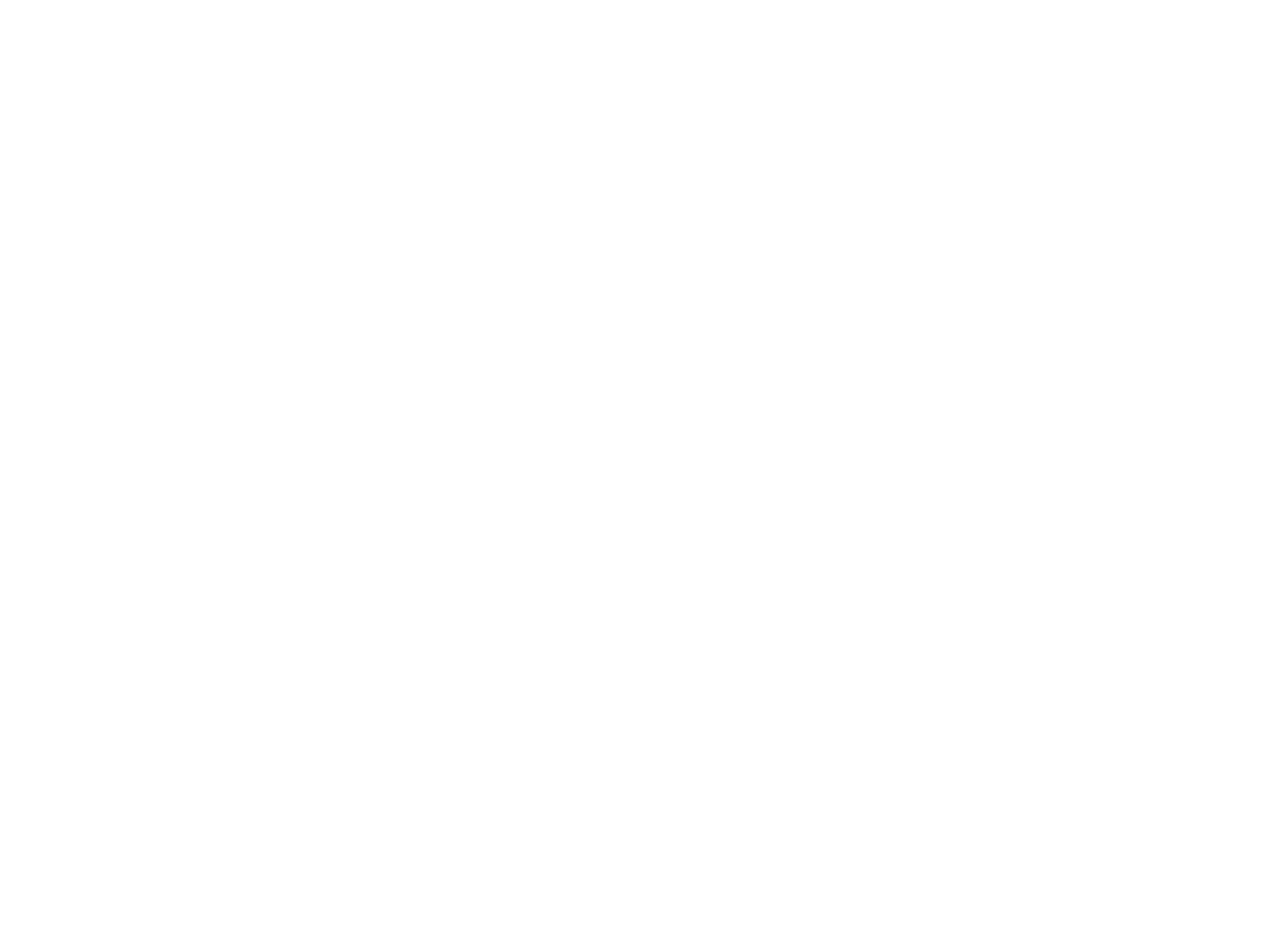
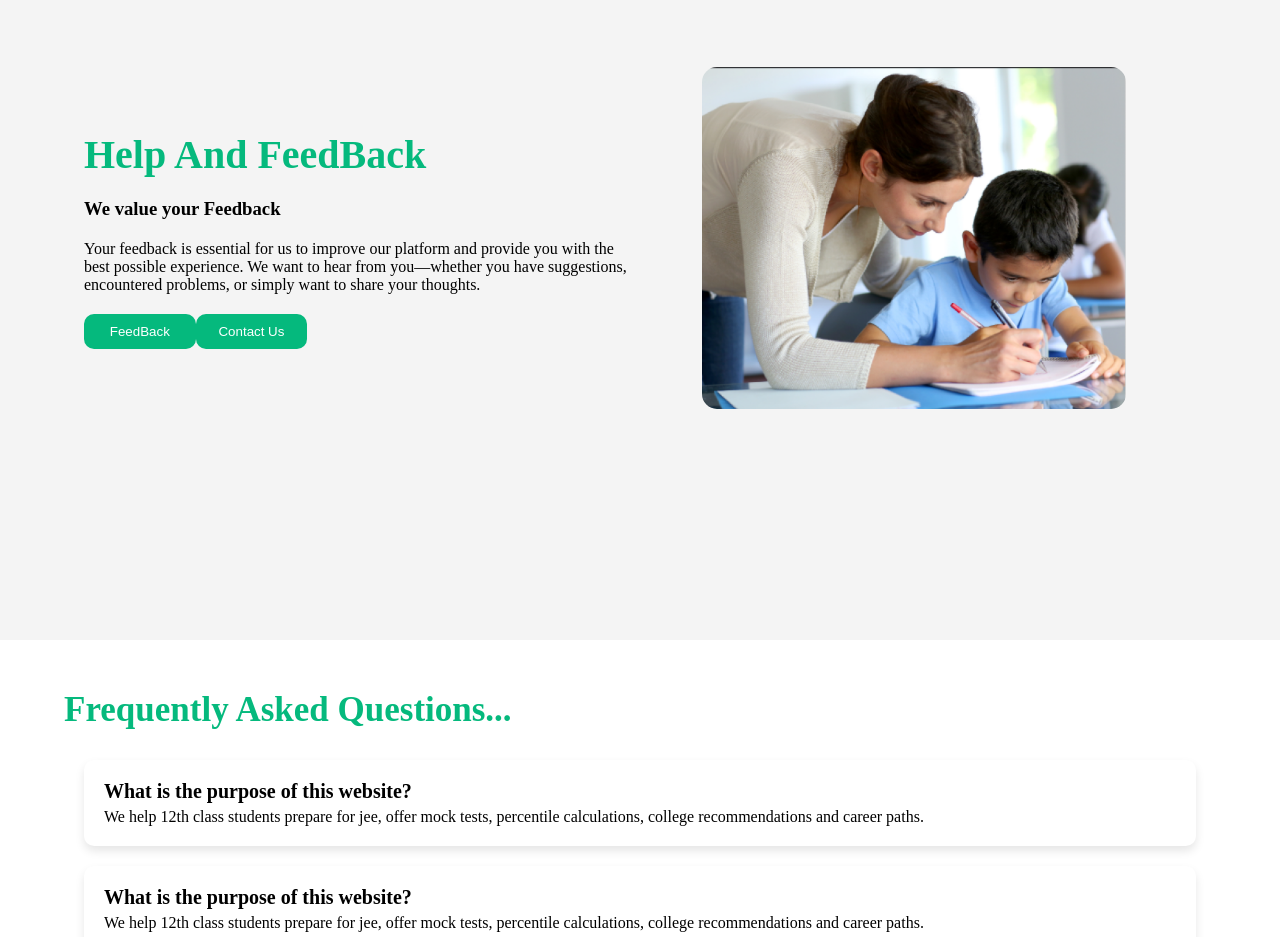
Before and after one commit to ajayverma2611/college-Khojoo, a React (Create React App) app in the folder client/: page / in a window 1280 px wide. Shown: the part 160-1097 px from the top of the page. Before the commit the page ends 800 px from the top, so only its background shows below. Built offline with nearby package versions, Linux system fonts and the light colour scheme.

Commit message:
feedback page

```diff
--- a/client/src/App.css
+++ b/client/src/App.css
@@ -1,38 +1,4 @@
-.App {
-  text-align: center;
+*{
+  margin: 0;
+  padding: 0;
 }
-
-.App-logo {
-  height: 40vmin;
-  pointer-events: none;
-}
-
-@media (prefers-reduced-motion: no-preference) {
-  .App-logo {
-    animation: App-logo-spin infinite 20s linear;
-  }
-}
-
-.App-header {
-  background-color: #282c34;
-  min-height: 100vh;
-  display: flex;
-  flex-direction: column;
-  align-items: center;
-  justify-content: center;
-  font-size: calc(10px + 2vmin);
-  color: white;
-}
-
-.App-link {
-  color: #61dafb;
-}
-
-@keyframes App-logo-spin {
-  from {
-    transform: rotate(0deg);
-  }
-  to {
-    transform: rotate(360deg);
-  }
-}
--- a/client/src/App.js
+++ b/client/src/App.js
@@ -1,11 +1,12 @@
 import { BrowserRouter, Routes, Route } from 'react-router-dom';
 import './App.css';
+import FeedBack from './Presentation/Pages/FeedBack';
 
 function App() {
   return (
    <BrowserRouter>
     <Routes>
-      <Route path="/" element={<h1>Welcome to our Website</h1>} />
+      <Route path="/" element={<FeedBack />} />
     </Routes>
    </BrowserRouter>
   );
--- /dev/null
+++ b/client/src/Presentation/Components/FAQ.js
@@ -0,0 +1,31 @@
+import "../Styles/FAQ.css";
+const FAQ = () => {
+  const faqs = [
+    {
+      question: "What is the purpose of this website?",
+      answer: "We help 12th class students prepare for jee, offer mock tests, percentile calculations, college recommendations and career paths."
+    },
+    {
+
+    }
+  ]
+  return (
+    <div className="mainContainer">
+      <h1 className="faqHeading">Frequently Asked Questions...</h1>
+      <div className="childContainer">
+        <p className="questions">What is the purpose of this website?</p>
+        <p>We help 12th class students prepare for jee, offer mock tests, percentile calculations, college recommendations and career paths.</p>
+      </div>
+      <div className="childContainer">
+        <p className="questions">What is the purpose of this website?</p>
+        <p>We help 12th class students prepare for jee, offer mock tests, percentile calculations, college recommendations and career paths.</p>
+      </div>
+      <div className="childContainer">
+        <p className="questions">What is the purpose of this website?</p>
+        <p>We help 12th class students prepare for jee, offer mock tests, percentile calculations, college recommendations and career paths.</p>
+      </div>
+    </div>
+  )
+}
+
+export default FAQ
--- /dev/null
+++ b/client/src/Presentation/Components/HelpAndFeedBack.js
@@ -0,0 +1,25 @@
+import "../Styles/HelpAndFeedBack.css";
+import helpAndFeedbackImage from "../Assests/helpandfeedback.png";
+import { Button } from "bootstrap";
+const HelpAndFeedBack = () => {
+  return (
+    <div className='helpandfeedbackMainContainer'>
+      <div className="hfContent">
+        <h1 className="feedbackHeading">Help And FeedBack</h1>
+        <div>
+        <h3>We value your Feedback</h3>
+        <p className="hfContentPara">Your feedback is essential for us to improve our platform and provide you with the best possible experience. We want to hear from you—whether you have suggestions, encountered problems, or simply want to share your thoughts.</p>
+        </div>
+        <div className="hfBtnContainer">
+          <button className="hfBtn">FeedBack</button>
+          <button className="hfBtn">Contact Us</button>
+        </div>
+      </div>
+      <div>
+        <img src={helpAndFeedbackImage} alt="helpandfeedback" className="hfImage"/>
+      </div>
+    </div>
+  )
+}
+
+export default HelpAndFeedBack
--- /dev/null
+++ b/client/src/Presentation/Pages/FeedBack.js
@@ -0,0 +1,13 @@
+import FAQ from "../Components/FAQ"
+import HelpAndFeedBack from "../Components/HelpAndFeedBack"
+
+const FeedBack = () => {
+  return (
+    <div>
+      <HelpAndFeedBack/>
+      <FAQ />
+    </div>
+  )
+}
+
+export default FeedBack
--- /dev/null
+++ b/client/src/Presentation/Styles/FAQ.css
@@ -0,0 +1,24 @@
+.mainContainer{
+  display: flex;
+  flex-direction: column;
+  margin-top: 50px;
+  padding: 0 5% 0 5%;
+  height: 100vh;
+}
+.childContainer{
+  background-color: #ffffff;
+  padding: 20px;
+  border-radius: 10px;
+  margin: 10px 20px 10px 20px;
+  box-shadow: 0 5px 10px rgba(0, 0, 0, 0.1);
+}
+.questions{
+  font-size: 20px;
+  font-weight: bold;
+  margin-bottom: 5px;
+}
+.faqHeading{
+  font-size: 35px;
+  color: #05B97D;
+  margin-bottom: 20px;
+}
--- /dev/null
+++ b/client/src/Presentation/Styles/HelpAndFeedBack.css
@@ -0,0 +1,43 @@
+.helpandfeedbackMainContainer{
+  display: flex;
+  flex-direction: row;
+  background-color: #f4f4f4;
+  justify-content: center;
+  align-items: center;
+  padding: 0 1% 0 5%;
+  height: 100vh;
+}
+.feedbackHeading{
+  font-size: 40px;
+  color: #05B97D;
+  margin-bottom: 20px;
+}
+.hfContent{
+  display: flex;
+  flex-direction: column;
+  width: 50%;
+  padding: 20px;
+}
+.hfImage{
+  height: 70%;
+  width: 70%;
+  border-radius: 15px;
+  margin-left: 40px;
+}
+.hfContentPara{
+  margin-top: 20px;
+}
+.hfBtn{
+  background-color: #05B97D;
+  color: #ffffff;
+  padding: 10px;
+  border-radius: 10px;
+  border: none;
+  width: 120px;
+}
+.hfBtnContainer{
+  display: flex;
+  width: 40%;
+  justify-content: space-between;
+  margin-top: 20px;
+}
```
Also changed, not shown: client/src/Presentation/Assests/helpandfeedback.png (added).
